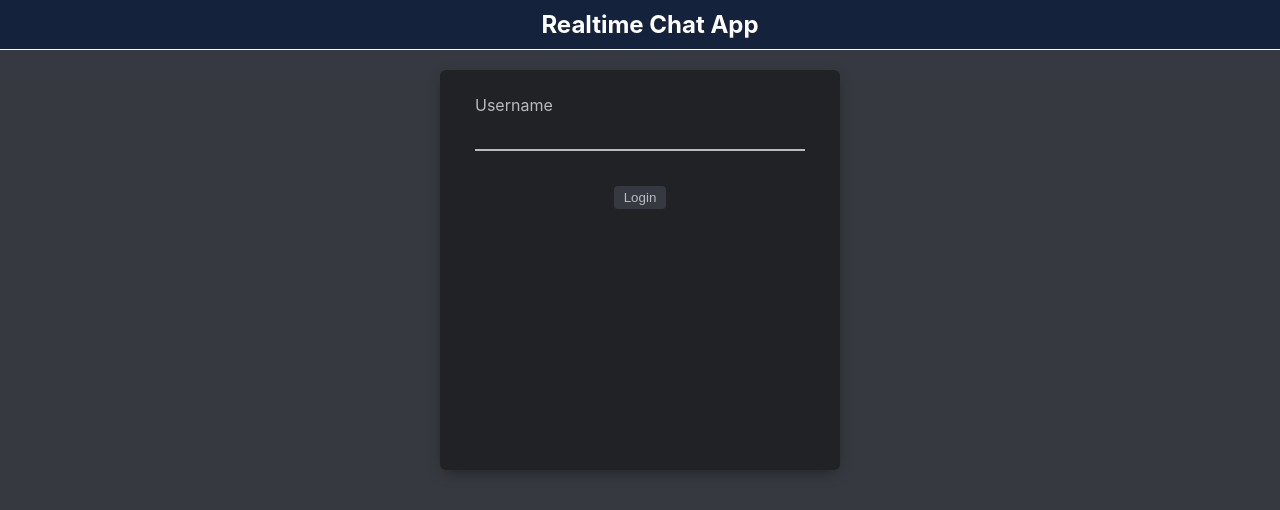
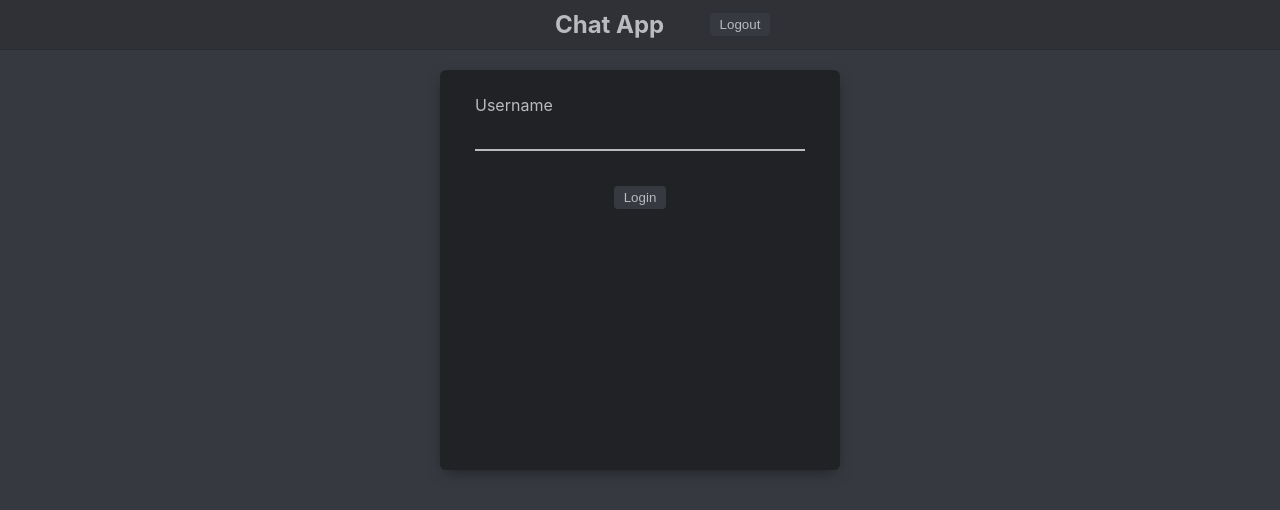
Before and after one commit to Jasminebg/GoLang-Webchat, a React (Create React App) app in the folder frontend/public/: page / in a window 1280 px wide. Shown: the top 510 px of the page. Built offline with nearby package versions, Linux system fonts and the light colour scheme.

Commit message:
fixing css

```diff
--- a/frontend/public/src/Components/ChatHistory/ChatHistory.scss
+++ b/frontend/public/src/Components/ChatHistory/ChatHistory.scss
@@ -8,7 +8,7 @@
 
 #chatHistory {
   position: fixed;
-  width: 100%;
+  width: 80%;
   max-height: calc(100vh - 103px);
   overflow-y: scroll;
   bottom: 50px;
@@ -16,7 +16,7 @@
 }
 
 #history {
-  width: 800px;
+  width: 80%;
   padding: 20px;
   margin: auto;
 }
--- a/frontend/public/src/Components/ChatInput/ChatInput.scss
+++ b/frontend/public/src/Components/ChatInput/ChatInput.scss
@@ -12,7 +12,7 @@
     border: none;
     border-radius: 5px;
     border: 1px solid rgba(0, 0, 0, 0.1);
-    width: 800px;
+    width: 80%;
     box-shadow: 0 5px 15px -5px rgba(0, 0, 0, 0.1);
   }
 }
--- a/frontend/public/src/Components/Header/Header.jsx
+++ b/frontend/public/src/Components/Header/Header.jsx
@@ -1,10 +1,28 @@
-import React from "react";
+import React, { Component } from "react";
+import auth from "../../authorization/auth";
+import { withRouter } from 'react-router-dom';
 import "./Header.scss";
 
-const Header = () => (
+class Header extends Component{
+  handleLogout(){
+    auth.logout(() => {
+      return this.props.history.push('/');
+    })
+  }
+
+render() {
+  return(
   <div className="header">
-    <h2>Realtime Chat App</h2>
+    <h2>Chat App</h2>
+    <button className="logout-button" onClick={() => { this.handleLogout()}}>
+          Logout
+    </button>
+
+
   </div>
-);
+  )
+}
 
-export default Header;
+}
+
+export default withRouter(Header);
--- a/frontend/public/src/Components/Header/Header.scss
+++ b/frontend/public/src/Components/Header/Header.scss
@@ -1,12 +1,37 @@
 .header {
-  background-color: #15223b;
+  background-color: #2F3136;
+  z-index: 999;
+  border-bottom: 1px solid;
+  border-color: #2B2D32;
   width: 100%;
-  margin: 0;
-  padding: 10px;
-  color: white;
+  top: 0;
+  padding: 10px 0;
+  color: #B9BBBE;
+
+  display: flex;
+  justify-content: center;
+  align-items: center;
+
+  .logout-button {
+    float: right;
+  }
 
   h2 {
+    width: 200px;
     margin: 0;
     padding: 0;
   }
+
+  .logout-button {
+    padding: 4px 10px 4px 10px;
+    background-color: #36393F;
+    color: #B9BBBE;
+    border-radius: 4px;
+    border-style: none
+  }
+
+  .logout-button:hover {
+    background-color: #595E66;
+    cursor: pointer;
+  }
 }
--- a/frontend/public/src/Components/Message/Message.scss
+++ b/frontend/public/src/Components/Message/Message.scss
@@ -1,7 +1,7 @@
 .Message {
   text-align: left;
-  width: 800px;
-  padding-left: 10px;
+  width: 80%;
+  padding-left: 5%;
   padding-right: 10px;
   padding-bottom: 3px;
   border-radius: 3px;
--- a/frontend/public/src/Components/Users/UserList.scss
+++ b/frontend/public/src/Components/Users/UserList.scss
@@ -1,10 +1,11 @@
 .UserList {
   padding-left: 10px;
   color: #6C6F77;
+  width:10%;
 }
 
 .user-list {
-  margin-right: 1080px;
+  margin-right: 90%;
   margin-top: 20px;
   display: inline-block;
   text-align: left;
```
